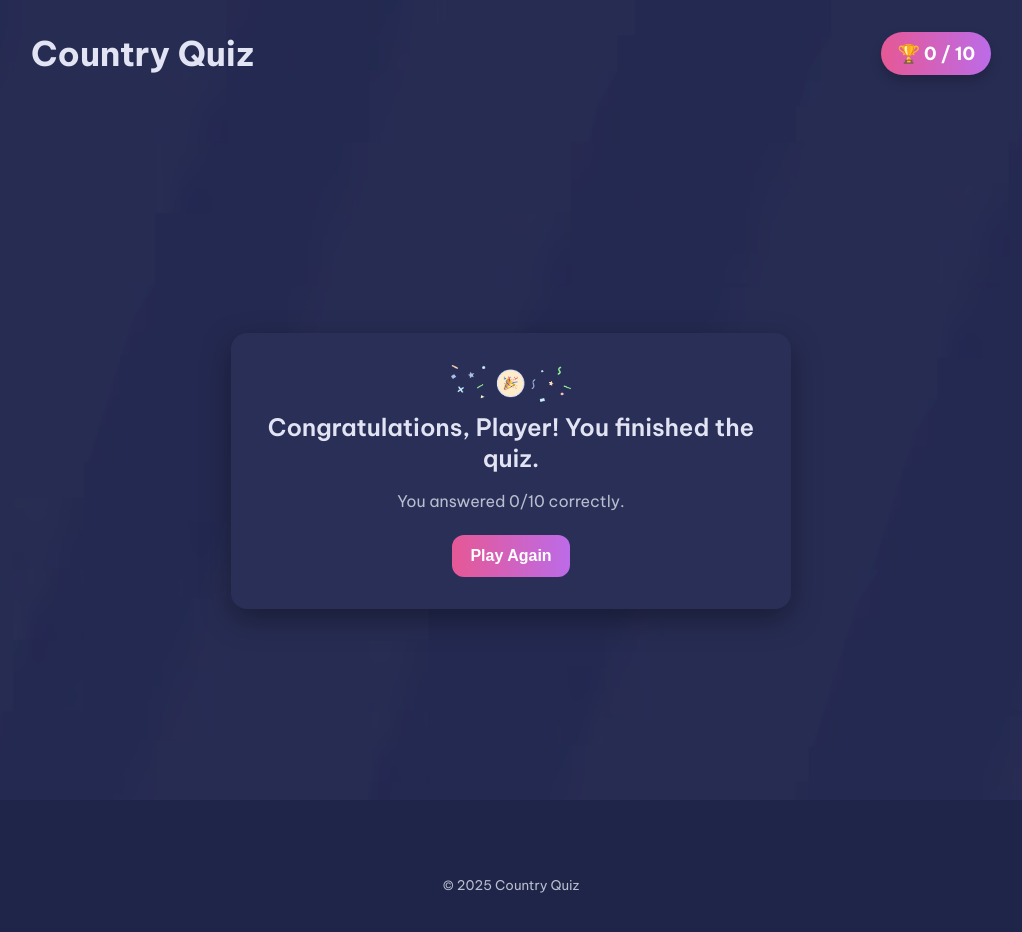
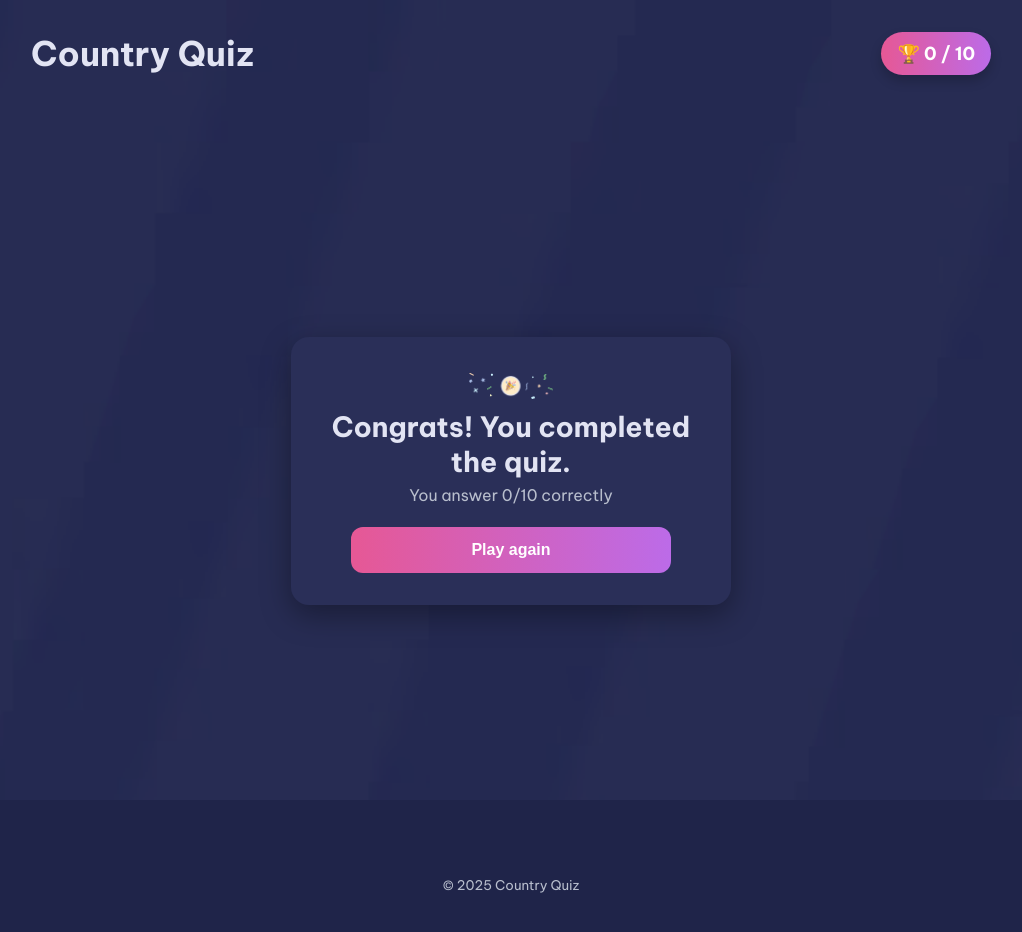
Before and after one commit to Roberstxx/Country-Quiz, a React (Vite) app: page /results in a window 1280 px wide. Shown: the top 932 px of the page, without its empty margins (129-1151 px from the left). Built offline with nearby package versions, Linux system fonts and the light colour scheme.

Commit message:
Update Results.jsx

```diff
--- a/src/pages/Results.jsx
+++ b/src/pages/Results.jsx
@@ -1,7 +1,6 @@
 // src/pages/Results.jsx
 import { useNavigate } from "react-router-dom";
 import { computeNextMode, getInitialMode, setNextMode } from "/src/utils/modes.js";
-// Importamos la imagen
 import congratsImg from "/src/assets/congrats.png";
 
 export default function Results() {
@@ -9,43 +8,35 @@ export default function Results() {
 
   const score = Number(sessionStorage.getItem("quiz.score") || 0);
   const total = Number(sessionStorage.getItem("quiz.total") || 10);
-  const currentMode = getInitialMode(); // mode that was just played
+  const currentMode = getInitialMode();
 
   function playAgain() {
-    // compute & persist next mode
     const next = computeNextMode(currentMode);
     setNextMode(next);
-
-    // clear round state
     sessionStorage.setItem("quiz.score", "0");
     sessionStorage.removeItem("quiz.answers");
-
-    // relaunch quiz in SPA (no full reload)
     navigate("/quiz", { replace: true });
   }
 
   return (
     <section className="results">
-      <div className="card results-card">
-        {/* Imagen en lugar del emoji */}
-        <div className="result-hero">
-          <img
-            src={congratsImg}
-            alt="Congratulations"
-            style={{ width: "120px", height: "auto" }}
-          />
+      <div className="card results-card results-card--narrow">
+        <div className="result-hero" aria-hidden="true">
+          <img src={congratsImg} alt="" />
         </div>
 
-        <h2 className="subtitle center-text m0" style={{ marginBottom: 8 }}>
-          Congratulations, Player! You finished the quiz.
+        {/* Título como en el mock */}
+        <h2 className="results-title m0">
+          Congrats! You completed<br/>the quiz.
         </h2>
 
-        <p className="center-text muted" style={{ marginBottom: 24 }}>
-          You answered {score}/{total} correctly.
+        {/* Subtítulo como en el mock (si quieres gramática correcta usa "answered") */}
+        <p className="results-subtitle m0">
+          You answer {score}/{total} correctly
         </p>
 
-        <button className="btn" onClick={playAgain}>
-          Play Again
+        <button className="btn results-btn" onClick={playAgain}>
+          Play again
         </button>
       </div>
     </section>
```
